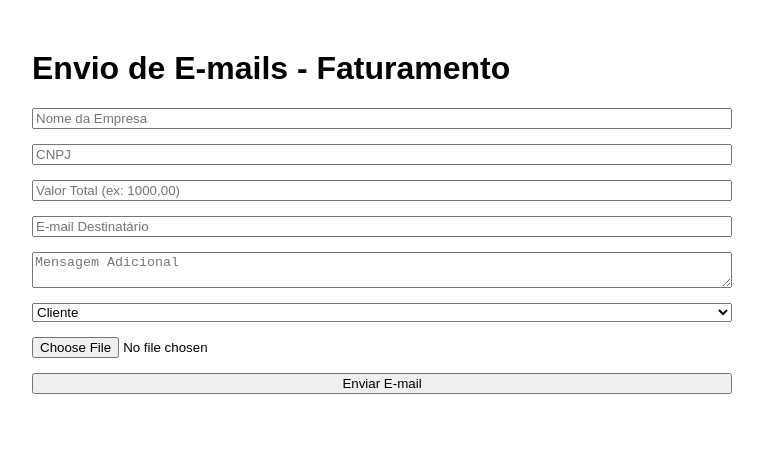
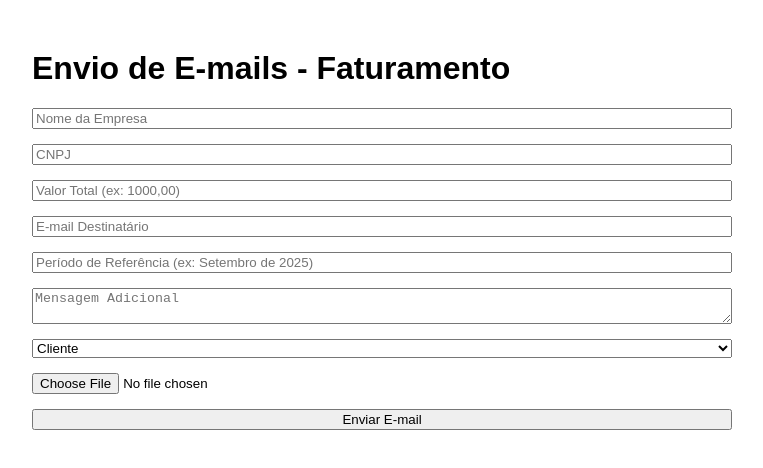
Before and after one commit to richardsonfcs/FATURAMENTO-EMAIL-RICHARDSON, a Next.js app: page / in a window 1280 px wide. Shown: the top 468 px of the page, without its empty margins (258-1021 px from the left). Built offline with nearby package versions, Linux system fonts and the light colour scheme.

Commit message:
Update index.js

```diff
--- a/pages/index.js
+++ b/pages/index.js
@@ -5,6 +5,7 @@ export default function Home() {
   const [cnpj, setCnpj] = useState("");
   const [valor, setValor] = useState("");
   const [email, setEmail] = useState("");
+  const [periodo, setPeriodo] = useState("");
   const [mensagem, setMensagem] = useState("");
   const [template, setTemplate] = useState("cliente");
   const [arquivo, setArquivo] = useState(null);
@@ -65,6 +66,7 @@ const gerarHtml = async () => {
         <input type="text" placeholder="CNPJ" value={cnpj} onChange={(e) => setCnpj(e.target.value)} />
         <input type="text" placeholder="Valor Total (ex: 1000,00)" value={valor} onChange={(e) => setValor(e.target.value)} />
         <input type="email" placeholder="E-mail Destinatário" value={email} onChange={(e) => setEmail(e.target.value)} />
+        <input type="text" placeholder="Período de Referência (ex: Setembro de 2025)" value={periodo} onChange={(e) => setPeriodo(e.target.value)} />
         <textarea placeholder="Mensagem Adicional" value={mensagem} onChange={(e) => setMensagem(e.target.value)} />
         <select value={template} onChange={(e) => setTemplate(e.target.value)}>
           <option value="cliente">Cliente</option>
```
